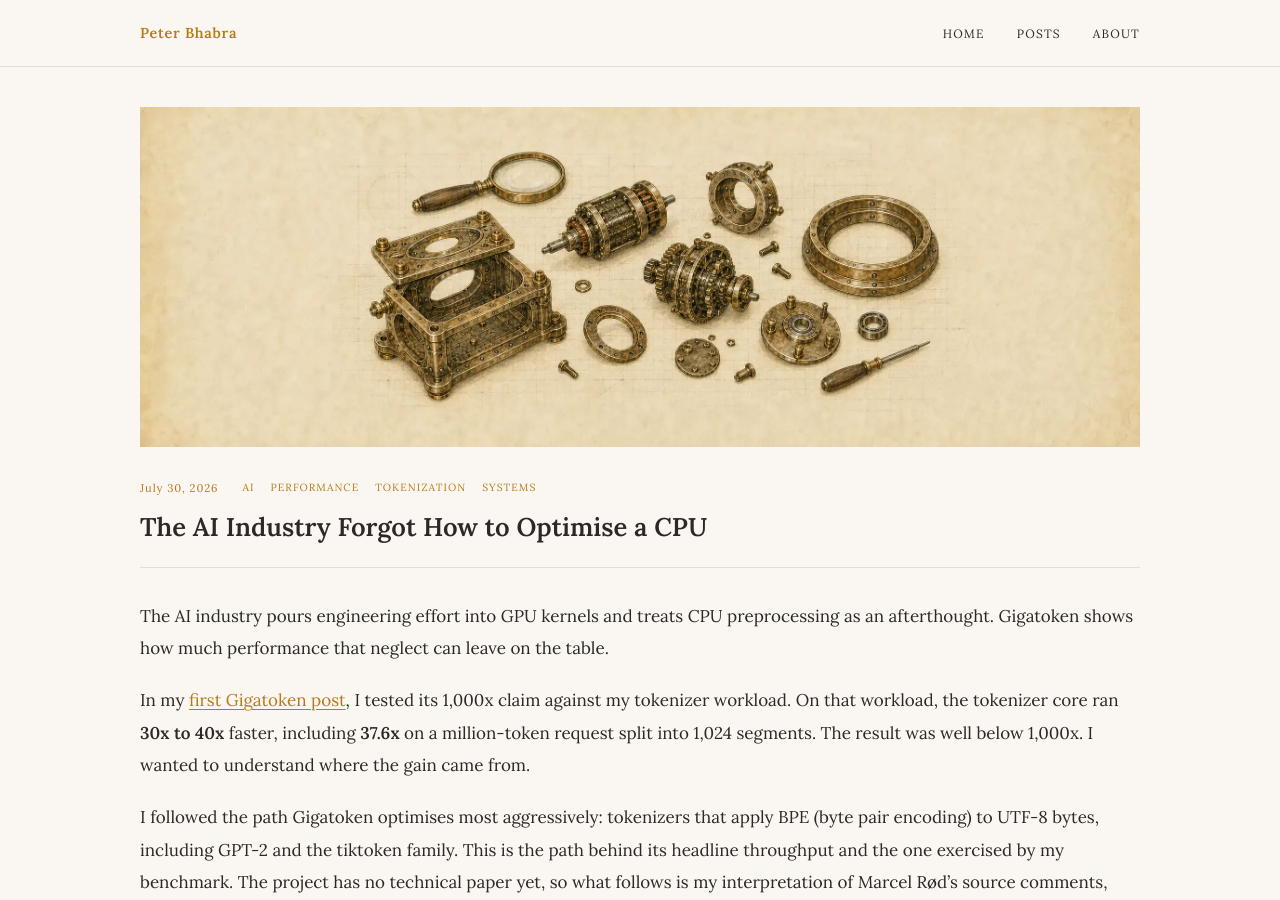
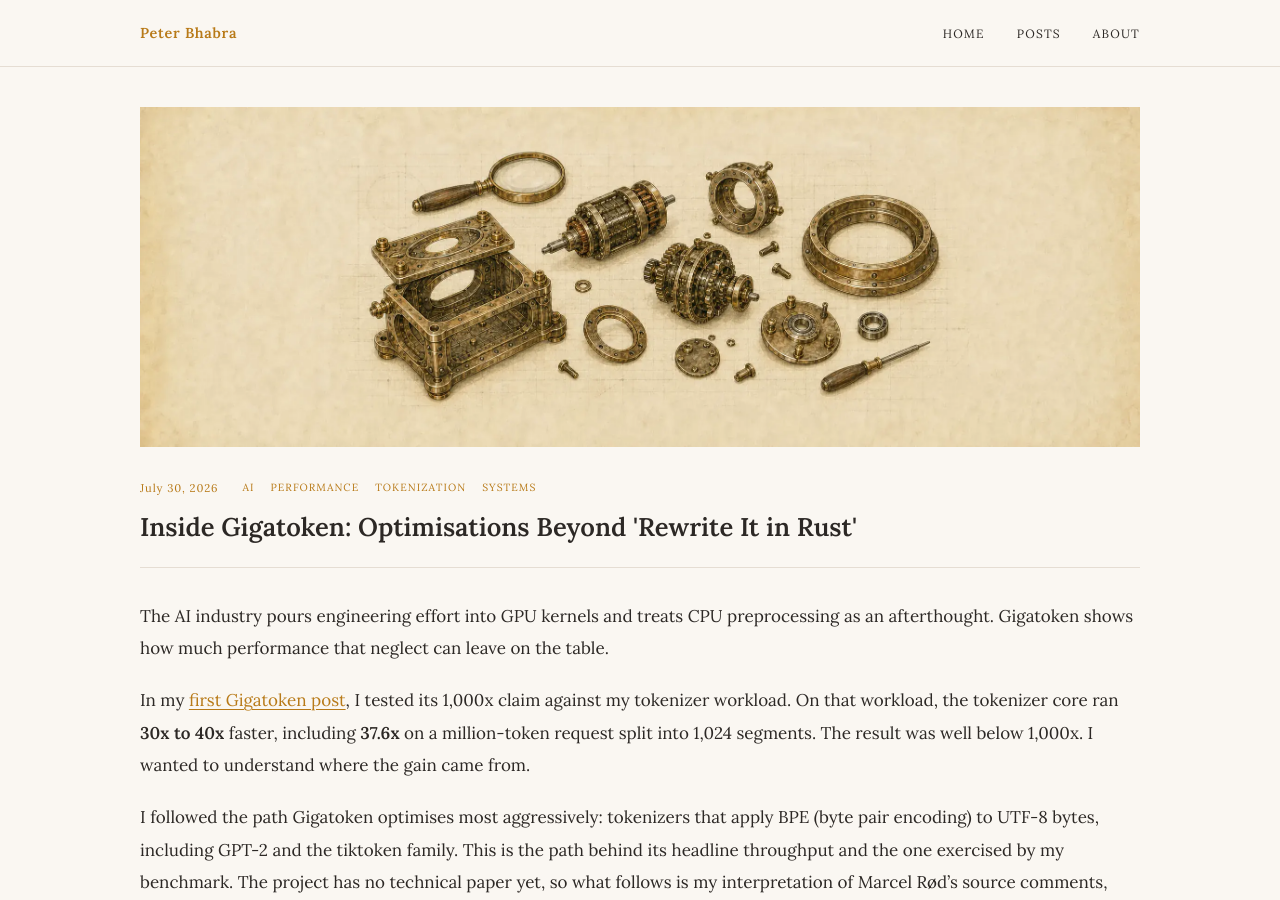
Before and after one commit to pjb157/blog, a Jekyll site: the page built from _posts/2026-07-30-inside-gigatoken.md, in a window 1280 px wide and 900 px high. Built offline with Jekyll 4.4.1, drawn with Linux system fonts in a browser that asks for light colours.

Commit message:
fix: update Inside Gigatoken title (#4)

```diff
--- a/_posts/2026-07-30-inside-gigatoken.md
+++ b/_posts/2026-07-30-inside-gigatoken.md
@@ -1,6 +1,6 @@
 ---
 layout: post
-title: "The AI Industry Forgot How to Optimise a CPU"
+title: "Inside Gigatoken: Optimisations Beyond 'Rewrite It in Rust'"
 date: 2026-07-30
 description: "A first-principles tour of the SIMD scanners, cache-aware layouts, huge pages and worker scheduling behind Gigatoken."
 tags: [ai, performance, tokenization, systems]
```
